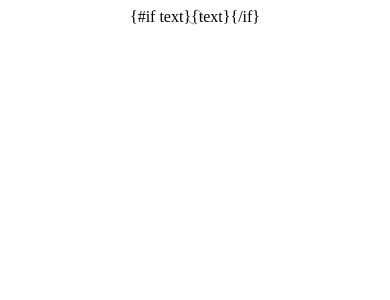
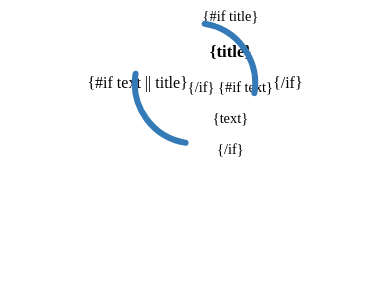
Before and after one commit to hperrin/tunnelgram, a PHP site: page /src/App/LoadingIndicator.html in a window 390 px wide. Shown: the top 300 px of the page. Run offline with PHP 8.4, Linux system fonts and the light colour scheme.

Commit message:
Better styling for mobile.

```diff
--- a/app/src/App/FrontPage.html
+++ b/app/src/App/FrontPage.html
@@ -1,5 +1,5 @@
 <div class="jumbotron">
-  <h1 class="display-4">{brand}!</h1>
+  <h1 class="display-5">{brand}!</h1>
   <p class="lead">The easiest, most secure, end to end encrypted messenger.</p>
   <hr class="my-4">
   <p>
@@ -18,6 +18,6 @@
     <strong>unreadable</strong>!
   </p>
   <p class="lead">
-    <a class="btn btn-primary btn-lg" href="https://www.patreon.com/tunnelgram" target="_blank" role="button">Support Tunnelgram on Patreon</a>
+    <a class="btn btn-primary btn-lg" href="https://www.patreon.com/tunnelgram" target="_blank" role="button">Support on Patreon</a>
   </p>
 </div>
--- a/app/src/App/LoadingIndicator.html
+++ b/app/src/App/LoadingIndicator.html
@@ -1,6 +1,15 @@
 <div style="display: flex; justify-content: center; align-items: center; position: relative; width: {width}; height: {height};">
-  {#if text}
-    <span>{text}</span>
+  {#if text || title}
+    <div style="text-align: center; font-size: .9em;">
+      {#if title}
+        <h3>{title}</h3>
+      {/if}
+      {#if text}
+        <p>
+          {text}
+        </p>
+      {/if}
+    </div>
   {/if}
   <svg class="lds-dual-ring" width="{width}" height="{height}" xmlns="http://www.w3.org/2000/svg" viewBox="0 0 100 100" preserveAspectRatio="xMidYMid" style="position: absolute; background: none;">
     <circle cx="50" cy="50" fill="none" stroke-linecap="round" r="40" stroke-width="4" stroke="#337ab7" stroke-dasharray="62.83185307179586 62.83185307179586" transform="rotate(99 50 50)">
--- a/app/src/Container.html
+++ b/app/src/Container.html
@@ -14,7 +14,7 @@
     <div class="container" style="height: 100vh;">
       <div class="row align-items-center justify-content-center" style="height: 100vh;">
         <div class="col-auto">
-          <LoadingIndicator width="200px" height="200px" />
+          <LoadingIndicator width="300px" height="300px" title="Tunnelgram" text="Easy, secure instant messenger." />
         </div>
       </div>
     </div>
--- a/app/src/index.js
+++ b/app/src/index.js
@@ -118,6 +118,11 @@ window.addEventListener('beforeinstallprompt', (e) => {
   store.set({beforeInstallPromptEvent: e});
 });
 
+const loader = document.getElementById('initialLoader');
+if (loader) {
+  loader.parentNode.removeChild(loader);
+}
+
 const app = new Container({
   target: document.querySelector('main'),
   data: {
--- a/app/src/scss/styles.scss
+++ b/app/src/scss/styles.scss
@@ -8,6 +8,8 @@ $warning:       #CE9A5B;
 $danger:        #BA4F52;
 $light:         #F5F5F2;
 $dark:          #211526;
+
+$font-size-base: 1.1rem;
 
 @import "~bootswatch/dist/cosmo/variables";
 @import "~bootstrap/scss/bootstrap";
```
Also changed, not shown: app/index.html (+13 -0 lines), app/webpack.config.js (+6 -1 lines).
